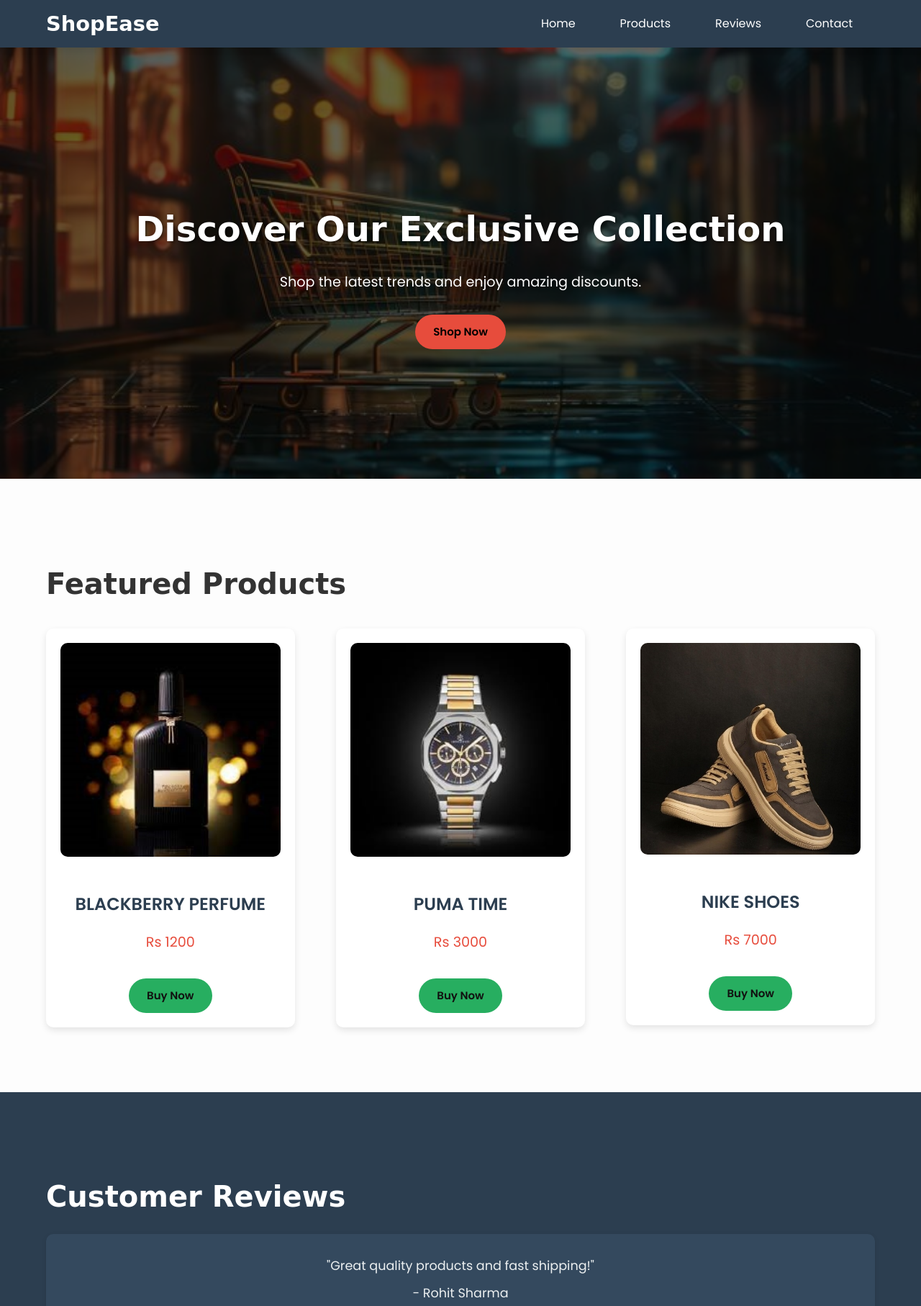
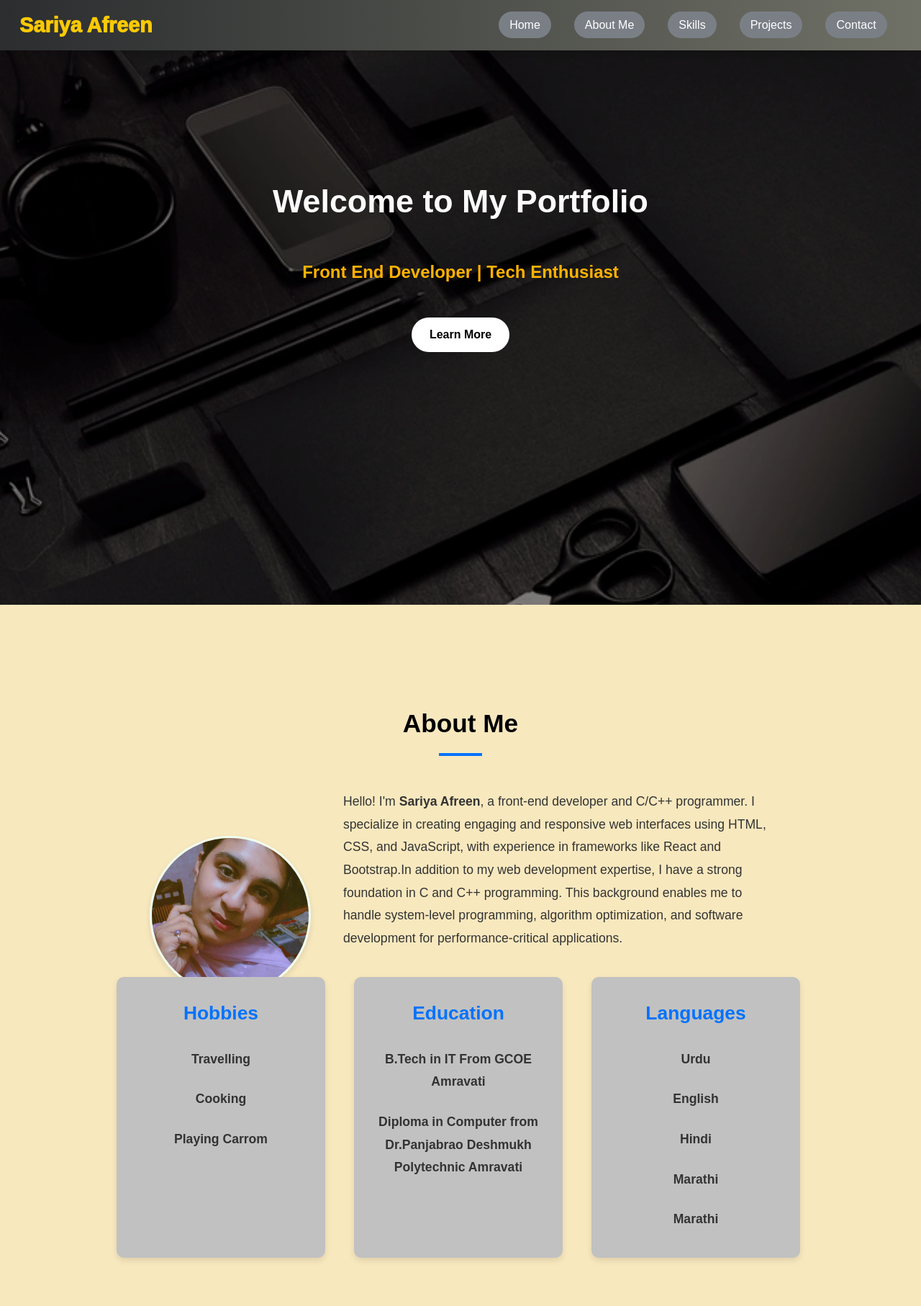
Before and after one commit to SariyaAfreen/oibsip_webdevtasks, a plain HTML site: page index.html in a window 1280 px wide. Shown: the top 1814 px of the page at 72% size. Drawn offline with Linux system fonts and the light colour scheme.

Commit message:
Add files via upload

```diff
--- a/index.html
+++ b/index.html
@@ -3,99 +3,150 @@
 <head>
     <meta charset="UTF-8">
     <meta name="viewport" content="width=device-width, initial-scale=1.0">
-    <title>E-Commerce Landing Page</title>
-    <link rel="stylesheet" href="style.css">
-    <link href="https://fonts.googleapis.com/css2?family=Poppins:wght@400;600&display=swap" rel="stylesheet">
+    <title>Sariya Afreen - Portfolio</title>
+    <link rel="stylesheet" href="styles.css">
 </head>
 <body>
-    <header>
-        <div class="container">
-            <div class="brand">
-                <h1>ShopEase</h1>
+    <header id="Home">
+        <nav>
+            <div class="logo">
+                <h1>Sariya Afreen</h1>
             </div>
-            <nav>
             <ul>
-                    <li><a href="#home" >Home</a></li>
-                    <li><a href="#products">Products</a></li>
-                    <li><a href="#testimonials">Reviews</a></li>
+                <li><a href="#Home">Home</a></li>
+                <li><a href="#about">About Me</a></li>
+                <li><a href="#skills">Skills</a></li>
+                <li><a href="#projects">Projects</a></li>
                 <li><a href="#contact">Contact</a></li>
             </ul>
         </nav>
+        <div class="header-content">
+            <h2>Welcome to My Portfolio</h2>
+            <p>Front End Developer | Tech Enthusiast</p>
+            <a href="#about" class="btn">Learn More</a>
         </div>
     </header>
-    <main>
-        <section id="home" class="hero-section">
-            <div class="container">
-                <h2>Discover Our Exclusive Collection</h2>
-                <p>Shop the latest trends and enjoy amazing discounts.</p>
-                <a href="#products" class="btn">Shop Now</a>
+
+    <section id="about" class="about">
+        <h2>About Me</h2>
+        <div class="content">
+            <img src="vb.jfif" alt="Your Image" class="profile-pic">
+            <div class="text">
+                <p>Hello! I'm <b>Sariya Afreen</b>, a front-end developer and C/C++ programmer. I specialize in creating engaging and responsive web interfaces using HTML, CSS, and JavaScript, with experience in frameworks like React and Bootstrap.In addition to my web development expertise, I have a strong foundation in C and C++ programming. This background enables me to handle system-level programming, algorithm optimization, and software development for performance-critical applications.</p>
+
+                <div class="horizontal-container">
+                    <div class="section-container">
+                        <h3>Hobbies</h3>
+                        <h4>Travelling</h4>
+                        <h4>Cooking</h4>
+                        <h4>Playing Carrom</h4>
+                    </div>
+
+                    <div class="section-container">
+                        <h3>Education</h3>
+                        <h4>B.Tech in IT From GCOE Amravati</h4>
+                        <h4>Diploma in Computer from Dr.Panjabrao Deshmukh Polytechnic Amravati</h4>
+                    </div>
+
+                    <div class="section-container">
+                        <h3>Languages</h3>
+                        <h4>Urdu</h4>
+			<h4>English</h4>
+                        <h4>Hindi</h4>
+                        <h4>Marathi</h4>
+			<h4>Marathi</h4>
+                    </div>
+                </div>
+
+
+            </div>
         </div>
     </section>
-        <section id="products" class="products-section">
-            <div class="container">
-                <h2>Featured Products</h2>
-                <div class="row">
-                    <div class="column">
-                        <div class="card">
-                            <img src="image1.jpeg" alt="Product 1">
-                            <h3>BLACKBERRY PERFUME</h3>
-                            <p>Rs 1200</p>
-                            <a href="#" class="btn buy-now">Buy Now</a>
+
+    <section id="skills" class="skills">
+        <h2 style="margin-left: 22px;">Skills</h2>
+        <div class="skill-container">
+            <div class="skill">
+                <h3>HTML</h3>
+                <div class="progress">
+                    <div class="progress-bar" style="width: 90%;">90%</div>
                 </div>
             </div>
-                    <div class="column">
-                        <div class="card">
-                            <img src="images2.jpeg" alt="Product 2">
-                            <h3>PUMA TIME</h3>
-                            <p>Rs 3000</p>
-                            <a href="#" class="btn buy-now">Buy Now</a>
+            <div class="skill">
+                <h3>CSS</h3>
+                <div class="progress">
+                    <div class="progress-bar" style="width: 75%;">75%</div>
                 </div>
             </div>
-                    <div class="column">
-                        <div class="card">
-                            <img src="image3.jpg" alt="Product 3">
-                            <h3>NIKE SHOES</h3>
-                            <p>Rs 7000</p>
-                            <a href="#" class="btn buy-now">Buy Now</a>
+            <div class="skill">
+                <h3>JavaScript</h3>
+                <div class="progress">
+                    <div class="progress-bar" style="width: 70%;">70%</div>
                 </div>
+            </div>
+            <div class="skill">
+                <h3>React</h3>
+                <div class="progress">
+                    <div class="progress-bar" style="width: 60%;">60%</div>
+                </div>
+            </div>
+            <div class="skill">
+                <h3>C</h3>
+                <div class="progress">
+                    <div class="progress-bar" style="width: 90%;">90%</div>
+                </div>
+            </div>
+            <div class="skill">
+                <h3>C++</h3>
+                <div class="progress">
+                    <div class="progress-bar" style="width: 85%;">85%</div>
                 </div>
             </div>
         </div>
     </section>
 
-        <section id="testimonials" class="testimonials-section">
-            <div class="container">
-                <h2>Customer Reviews</h2>
-                <div class="testimonial">
-                    <p>"Great quality products and fast shipping!"</p>
-                    <p>- Rohit Sharma</p>
+
+    <section id="projects" class="projects">
+        <h2 style="margin-top: 55px;">Projects</h2>
+        <div class="project-container">
+            <div class="project">
+                <h3>Project 1: Food Ordering System</h3>
+                <p>A streamlined HTML and CSS-based food ordering system with an intuitive layout. Users can easily browse menus, select items, and place orders through a clean and responsive interface.</p>
+                <a href="#" class="btn">View Project</a>
             </div>
-                <div class="testimonial">
-                    <p>"Amazing customer service and fantastic prices."</p>
-                    <p>- Rahul Yadav</p>
+            <div class="project">
+                <h3>Project 2: Weather Monitoring System</h3>
+                <p>A dynamic weather monitoring system built with HTML, CSS, and JavaScript. It provides real-time weather updates and forecasts through a user-friendly interface.</p>
+                <a href="#" class="btn" style="margin-top: 30px;">View Project</a>
+            </div>
+            <div class="project">
+                <h3>Project 3: MathMaster Calculator  </h3>
+                <p>A versatile calculator built with HTML, CSS, JavaScript, and React. It features a user-friendly interface for performing basic and advanced mathematical operations, providing real-time calculations.</p>
+                <a href="#" class="btn">View Project</a>
+            </div>
+
+            <div class="project">
+                <h3>Project 4: Age Tracker</h3>
+                <p>An interactive age calculator built using HTML, CSS, and React. Users input their birthdate to instantly calculate their age. The app features a modern design and responsive layout, providing an easy-to-use interface for age <calculation class=""></calculation></p>
+                <a href="#" class="btn">View Project</a>
             </div>
         </div>
     </section>
-        <section id="contact" class="contact-section">
-            <div class="container">
-                <h2>Contact Us</h2>
-                <p>Have questions? Get in touch with us!</p>
-                <form>
-                    <label for="name">Name:</label>
-                    <input type="text" id="name" name="name" required>
-                    <label for="email">Email:</label>
-                    <input type="email" id="email" name="email" required>
-                    <label for="message">Message:</label>
-                    <textarea id="message" name="message" rows="4" required></textarea>
-                    <button type="submit" class="btn-btn2" >Send</button>
-                </form>
+
+    <section id="contact" class="contact">
+        <h2>Contact</h2>
+        <div class="contact-info">
+            <p>If you'd like to get in touch, feel free to reach out via email or connect with me on LinkedIn.</p>
+            <p>Email: nawabsariya2003@gmail.com</p>
+            <p>Phone: 9096092806</p>
+            <p>LinkedIn: <a href="www.linkedin.com/in/sariya-afreen-541306289" target="_blank">linkedin.com/in/sariya_afreen</a></p>
+            <p>GitHub: <a href="https://github.com/SariyaAfreen" target="_blank">github.com/sariya_afreen</a></p>
         </div>
     </section>
-    </main>
+
+
     <footer>
-        <div class="container">
-            <p>&copy; 2024 ShopEase. All Rights Reserved.</p>
-        </div>
+        <p>&copy; 2024 Sariya Afreen. All rights reserved.</p>
     </footer>
 </body>
 </html>
--- /dev/null
+++ b/styles.css
@@ -0,0 +1,384 @@
+/* Global Styles */
+body, html {
+    margin: 0;
+    padding: 0;
+    font-family: 'Poppins', sans-serif;
+    background-color: #f0f4f8;
+    color: #333;
+    line-height: 1.6;
+    overflow-x: hidden;
+}
+
+a {
+    text-decoration: none;
+    color: inherit;
+}
+
+h1, h2, h3, h4, h5, h6 {
+    margin: 0;
+    padding: 7px;
+    opacity: 3.5;
+    transform: translateY(48px);
+    animation: fadeInUp 1s forwards;
+}
+
+@keyframes fadeInUp {
+    to {
+        opacity: 1;
+        transform: translateY(0);
+    }
+}
+
+/* Header Styles */
+header {
+    color: white;
+    background: url("bg1.webp") no-repeat center center/cover;
+    padding: 20px 0;
+    text-align: center;
+    position: relative;
+    height: 100vh;
+    overflow: hidden;
+}
+
+header::after {
+    content: '';
+    position: absolute;
+    top: 0;
+    left: 0;
+    width: 100%;
+    height: 100%;
+    background-color: rgba(0, 0, 0, 0.5); /* Optional overlay */
+    z-index: 1;
+}
+
+.header-content {
+    position: relative;
+    z-index: 2;
+    margin-top: 50px; /* Adjust as needed */
+}
+
+nav {
+    display: flex;
+  justify-content: space-between;
+  align-items: center;
+  padding: 5px 20px;
+  z-index: 904;
+  position: fixed;
+  width: 97%;
+  top: 0px;
+  background: linear-gradient(90deg, rgb(43, 45, 47) 0%, rgb(112, 113, 102) 100%);
+  box-shadow: 0 4px 6px rgba(0, 0, 0, 0.1);
+  transition: background 0.3s, box-shadow 0.3s;
+}
+
+nav .logo h1 {
+    margin: 0;
+  font-size: 1.8em;
+  font-weight: 950;
+  color: #fbc905;
+  animation-delay: 1.2s;
+}
+
+nav ul {
+    list-style: none;
+    display: flex;
+    margin: -8px;
+    padding: 21px;
+  }
+
+nav ul li {
+    margin: 4px 16px;
+}
+
+nav ul li a {
+    color: #fff;
+  padding: 10px 15px;
+  border-radius: 30px;
+  transition: background 0.3s;
+  background-color: #7a7f86;
+}
+
+nav ul li a:hover {
+    background-color: #ffb300;
+    color: black;
+    font-weight: 700;
+    font-size: 16px;
+}
+
+.header-content {
+    margin-top: 100px; /* Adjust to account for the fixed nav height */
+    z-index: 2;
+    position: relative;
+    overflow: hidden;
+}
+
+.header-content h2 {
+    font-size: 2.8em;
+    font-weight: 701;
+    margin-top: 117px;
+    margin-bottom: 10px;
+    color: #fbfbfb;
+    /* animation: moveText 15s linear infinite; */
+    animation: step-end 10s  10s 1s  forwards;
+}
+
+@keyframes moveText {
+    0% {
+        transform: translateX(-100%);
+    }
+    100% {
+        transform: translateX(100%);
+    }
+}
+
+.header-content p {
+    font-size: 24px;
+  font-weight: 411;
+  color: #ffb300;
+  animation-delay: 0.6s;
+  font-weight: 701;
+  margin-top: 36px;
+}
+
+.header-content .btn {
+    display: inline-block;
+  margin-top: 20px;
+  padding: 11px 25px;
+  background-color: #fff;
+  color: black;
+  font-weight: 700;
+  border-radius: 30px;
+  transition: background 0.3s;
+  animation-delay: 0.8s;
+}
+
+.header-content .btn:hover {
+    background-color: #ffb300;
+}
+
+/* Section Styles */
+section {
+    padding: 60px 20px;
+    text-align: center;
+    position: relative;
+    background-color: #f8e8be;
+}
+
+section h2 {
+    font-size: 2.2em;
+    margin-bottom: 20px;
+    position: relative;
+    color: #000;
+    animation-delay: 0.2s;
+    margin-top: 70px;
+}
+
+section h2::after {
+    content: '';
+    width: 60px;
+    height: 4px;
+    background-color: #0072ff;
+    position: absolute;
+    bottom: -10px;
+    left: 50%;
+    transform: translateX(-50%);
+}
+
+/* Styles for the container holding the horizontal sections */
+.horizontal-container {
+    display: flex;
+    justify-content: space-between; /* Adjust spacing as needed */
+    gap: 20px; /* Space between the sections */
+    margin-left: -325px;
+}
+
+.section-container {
+    flex: 1; /* Allows sections to grow equally */
+    min-width: 250px; /* Minimum width for each section */
+    padding: 20px;
+    background-color: #fff;
+    border-radius: 10px;
+    box-shadow: 0 4px 8px rgba(0, 0, 0, 0.1);
+    text-align: center;
+    margin: 10px;
+    background-color: #c1c1c1;
+}
+
+.section-container h3 {
+    font-size: 1.5em;
+    color: #0072ff;
+    margin-bottom: 10px;
+}
+
+.section-container h4 {
+    margin-bottom: 10px;
+}
+
+.about .content {
+    display: flex;
+    flex-wrap: wrap;
+    justify-content: center;
+    align-items: center;
+}
+
+.profile-pic {
+    border-radius: 52%;
+  width: 218px;
+  height: 215px;
+  object-fit: cover;
+  margin: 25px;
+  margin-top: -269px;
+  box-shadow: 0 4px 8px rgba(0, 0, 0, 0.1);
+  border: 3px solid #f0fff0;
+}
+
+.about .text {
+    max-width: 600px;
+    margin: 20px;
+    text-align: left;
+    font-size: 1.1em;
+    line-height: 1.8;
+    opacity: 0;
+    transform: translateY(20px);
+    animation: fadeInUp 1s forwards;
+    animation-delay: 0.4s;
+    color: #333;
+}
+
+.about .section-container {
+    margin-top: 20px;
+}
+
+.about .section-container h3 {
+    font-size: 1.5em;
+    color: #0072ff;
+    margin-bottom: 10px;
+}
+
+.about .section-container p {
+    margin-bottom: 15px;
+    line-height: 1.6;
+}
+
+/* Skills Section */
+.skills .skill-container {
+    display: grid;
+    grid-template-columns: repeat(2, 1fr); /* 3 columns */
+    gap: 30px; /* Space between items */
+    margin-top: 68px;
+    margin-left: 190px;
+}
+
+.skills .skill {
+    text-align: center;
+    padding: 10px 20px;
+    background-color: #ccc;
+    border-radius: 95px;
+    box-shadow: 0 4px 8px rgba(0, 0, 0, 0.1);
+    opacity: 0;
+    transform: translateY(20px);
+    animation: fadeInUp 1s forwards;
+    animation-delay: 0.6s;
+    width: 337px;
+}
+
+.skills .progress {
+    background-color: #e0e0e0;
+    border-radius: 20px;
+    overflow: hidden;
+    margin-top: 5px;
+}
+
+.skills .progress-bar {
+    background-color: #000;
+    height: 20px;
+    border-radius: 20px;
+    text-align: center;
+    color: #f7f3f3;
+    line-height: 23px;
+}
+
+
+/* Projects Section */
+.projects .project-container {
+    display: flex;
+    flex-wrap: wrap;
+    justify-content: center;
+}
+
+.projects .project {
+    background-color: #b3b3b3;
+  margin: 13px;
+  padding: 20px;
+  border-radius: 56px;
+  box-shadow: 0 4px 8px rgba(0, 0, 0, 0.1);
+  width: 303px;
+  text-align: left;
+  transition: transform 0.3s, box-shadow 0.3s;
+  opacity: 0;
+  transform: translateY(20px);
+  animation: fadeInUp 1s forwards;
+    animation-delay: 0s;
+  animation-delay: 0.8s;
+  border-top: 6px solid #00c6ff;
+}
+
+.projects .project:hover {
+    transform: translateY(-5px);
+    box-shadow: 0 6px 12px rgba(0, 0, 0, 0.2);
+}
+
+.projects .project h3 {
+    color: #000;
+  margin-bottom: 20px;
+}
+
+.projects .project p {
+    margin-bottom: 15px;
+    line-height: 1.5;
+}
+
+.projects .btn {
+    display: inline-block;
+  margin-top: 6px;
+  padding: 10px 20px;
+  background-color: #000;
+  color: white;
+  border-radius: 30px;
+  transition: background 0.3s;
+  font-weight: 700;
+}
+
+.projects .btn:hover {
+    background-color: #ffb300;
+    color: black;
+    font-weight: 700;
+}
+
+/* Contact Section */
+.contact .contact-info {
+    max-width: 600px;
+    margin: 0 auto;
+    text-align: left;
+    font-size: 1.1em;
+    line-height: 1.8;
+    opacity: 0;
+    transform: translateY(20px);
+    animation: fadeInUp 1s forwards;
+    animation-delay: 1s;
+    color: #333;
+}
+
+.contact .contact-info a {
+    color: #00c6ff;
+    text-decoration: underline;
+}
+
+/* Footer Styles */
+footer {
+     background: linear-gradient(90deg, rgb(43, 45, 47) 0%, rgb(112, 113, 102) 100%);
+    color: white;
+    text-align: center;
+    padding: 20px 0;
+    font-size: 0.9em;
+}
```
Also changed, not shown: bg1.webp (added), vb.jfif (added). Lines whose indentation alone changed are shown as unchanged.
